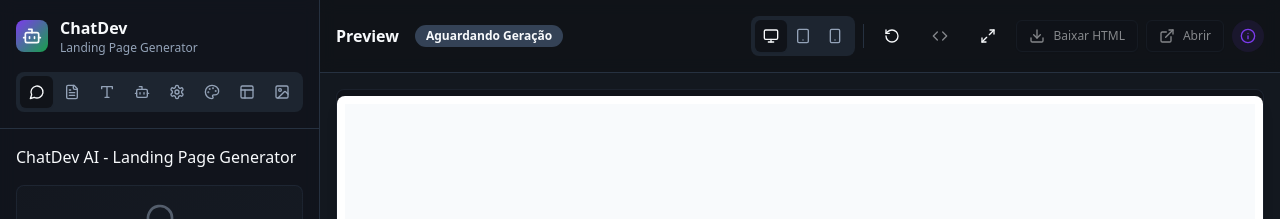
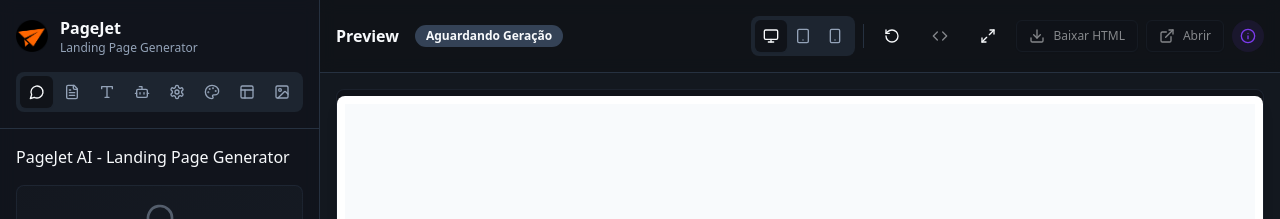
Before and after one commit to walter2161/dev-bot-landings-44, a React (Vite) app: page / in a window 1280 px wide. Shown: the top 219 px of the page. Built offline with nearby package versions, Linux system fonts and the light colour scheme.

Commit message:
Update app branding
Replace app logo, name, and favicon with new assets. Update the app title to "Pagejet" across both desktop and mobile views.

```diff
--- a/index.html
+++ b/index.html
@@ -3,12 +3,13 @@
   <head>
     <meta charset="UTF-8" />
     <meta name="viewport" content="width=device-width, initial-scale=1.0" />
-    <title>dev-bot-landings</title>
-    <meta name="description" content="Lovable Generated Project" />
-    <meta name="author" content="Lovable" />
+    <title>PageJet - Landing Page Generator</title>
+    <meta name="description" content="PageJet AI - Powerful Landing Page Generator" />
+    <meta name="author" content="PageJet" />
+    <link rel="icon" href="/lovable-uploads/5a86d691-a877-4647-b08c-a2bddb5e5e71.png" type="image/png">
 
-    <meta property="og:title" content="dev-bot-landings" />
-    <meta property="og:description" content="Lovable Generated Project" />
+    <meta property="og:title" content="PageJet - Landing Page Generator" />
+    <meta property="og:description" content="PageJet AI - Powerful Landing Page Generator" />
     <meta property="og:type" content="website" />
     <meta property="og:image" content="https://lovable.dev/opengraph-image-p98pqg.png" />
 
--- a/src/components/Layout/Header.tsx
+++ b/src/components/Layout/Header.tsx
@@ -19,9 +19,11 @@ const Header = () => {
       <div className="container flex h-16 items-center justify-between">
         <div className="flex items-center gap-3">
           <div className="flex items-center gap-2">
-            <div className="w-8 h-8 bg-gradient-hero rounded-lg flex items-center justify-center">
-              <Bot className="w-5 h-5 text-foreground" />
-            </div>
+            <img
+              src="/lovable-uploads/5a86d691-a877-4647-b08c-a2bddb5e5e71.png"
+              alt="PageJet Logo"
+              className="w-8 h-8 rounded-lg"
+            />
             <div>
               <h1 className="text-xl font-bold text-foreground">{t('app.title')}</h1>
               <p className="text-xs text-muted-foreground">{t('app.subtitle')}</p>
--- a/src/components/Layout/MobileLayout.tsx
+++ b/src/components/Layout/MobileLayout.tsx
@@ -152,9 +152,11 @@ export const MobileLayout: React.FC<MobileLayoutProps> = ({
         <header className="sticky top-0 z-50 bg-background/95 backdrop-blur border-b border-border">
           <div className="flex items-center justify-between p-4">
             <div className="flex items-center gap-3">
-              <div className="w-8 h-8 bg-gradient-hero rounded-lg flex items-center justify-center">
-                <Bot className="w-5 h-5 text-foreground" />
-              </div>
+              <img
+                src="/lovable-uploads/5a86d691-a877-4647-b08c-a2bddb5e5e71.png"
+                alt="PageJet Logo"
+                className="w-8 h-8 rounded-lg"
+              />
               <div>
                 <h1 className="text-lg font-bold text-foreground">
                   {t('app.title')}
@@ -187,9 +189,11 @@ export const MobileLayout: React.FC<MobileLayoutProps> = ({
                     <div className="p-4 border-b border-border bg-card/50">
                       <div className="flex items-center justify-between">
                         <div className="flex items-center gap-3">
-                          <div className="w-6 h-6 bg-gradient-hero rounded-md flex items-center justify-center">
-                            <Bot className="w-4 h-4 text-foreground" />
-                          </div>
+                          <img
+                            src="/lovable-uploads/5a86d691-a877-4647-b08c-a2bddb5e5e71.png"
+                            alt="PageJet Logo"
+                            className="w-6 h-6 rounded-md"
+                          />
                           <span className="font-semibold text-foreground">
                             {t('app.title')}
                           </span>
--- a/src/components/Layout/Sidebar.tsx
+++ b/src/components/Layout/Sidebar.tsx
@@ -148,9 +148,11 @@ const Sidebar: React.FC<SidebarProps> = ({ onLandingPageGenerated, businessData:
     <aside className="w-80 border-r border-border bg-card/50 backdrop-blur">
       <div className="p-4 border-b border-border">
         <div className="flex items-center gap-3 mb-4">
-          <div className="w-8 h-8 bg-gradient-hero rounded-lg flex items-center justify-center">
-            <Bot className="w-5 h-5 text-foreground" />
-          </div>
+          <img
+            src="/lovable-uploads/5a86d691-a877-4647-b08c-a2bddb5e5e71.png"
+            alt="PageJet Logo"
+            className="w-8 h-8 rounded-lg"
+          />
           <div>
             <h2 className="font-semibold text-foreground">
               {t('app.title')}
--- a/src/i18n/locales/en.json
+++ b/src/i18n/locales/en.json
@@ -1,8 +1,8 @@
 {
   "app": {
-    "title": "ChatDev",
+    "title": "PageJet",
     "subtitle": "Landing Page Generator",
-    "poweredBy": "ChatDev AI - Powered by Mistral"
+    "poweredBy": "PageJet AI - Powered by Mistral"
   },
   "navigation": {
     "chat": "Chat",
@@ -43,11 +43,11 @@
     "contactInfoPlaceholder": "Email, business phone...",
     "specialOffers": "Special Offers",
     "specialOffersPlaceholder": "Promotions, discounts, packages...",
-    "updateChatDev": "Update ChatDev",
+    "updateChatDev": "Update PageJet",
     "logoError": "Please select a valid image file"
   },
   "chat": {
-    "title": "ChatDev AI - Landing Page Generator",
+    "title": "PageJet AI - Landing Page Generator",
     "placeholder": "Type your message..."
   },
   "buttons": {
--- a/src/i18n/locales/pt-BR.json
+++ b/src/i18n/locales/pt-BR.json
@@ -1,8 +1,8 @@
 {
   "app": {
-    "title": "ChatDev",
+    "title": "PageJet",
     "subtitle": "Gerador de Landing Page",
-    "poweredBy": "ChatDev AI - Powered by Mistral"
+    "poweredBy": "PageJet AI - Powered by Mistral"
   },
   "navigation": {
     "chat": "Chat",
@@ -43,11 +43,11 @@
     "contactInfoPlaceholder": "Email, telefone comercial...",
     "specialOffers": "Ofertas Especiais",
     "specialOffersPlaceholder": "Promoções, descontos, pacotes...",
-    "updateChatDev": "Atualizar ChatDev",
+    "updateChatDev": "Atualizar PageJet",
     "logoError": "Por favor, selecione um arquivo de imagem válido"
   },
   "chat": {
-    "title": "ChatDev IA - Gerador de Landing Page",
+    "title": "PageJet IA - Gerador de Landing Page",
     "placeholder": "Digite sua mensagem..."
   },
   "buttons": {
```
Also changed, not shown: public/lovable-uploads/5a86d691-a877-4647-b08c-a2bddb5e5e71.png (added).
